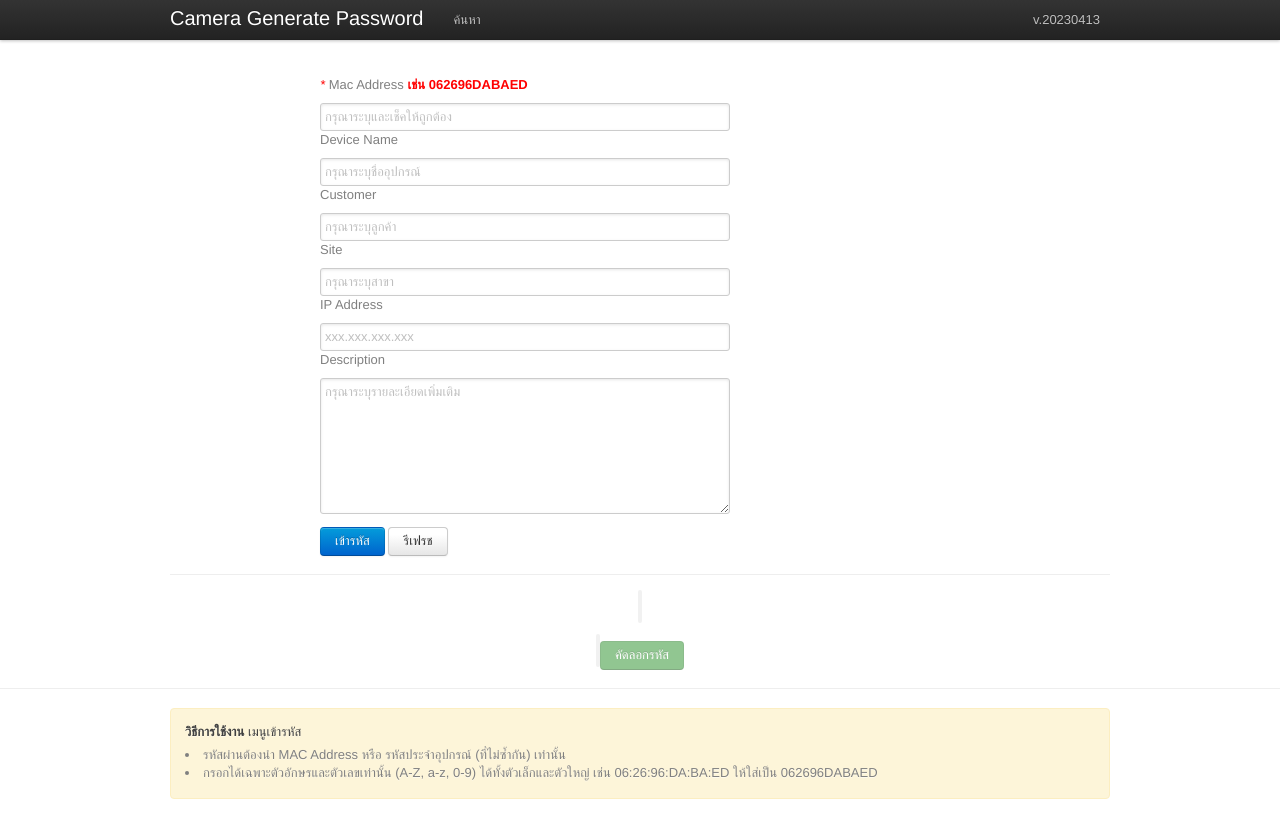
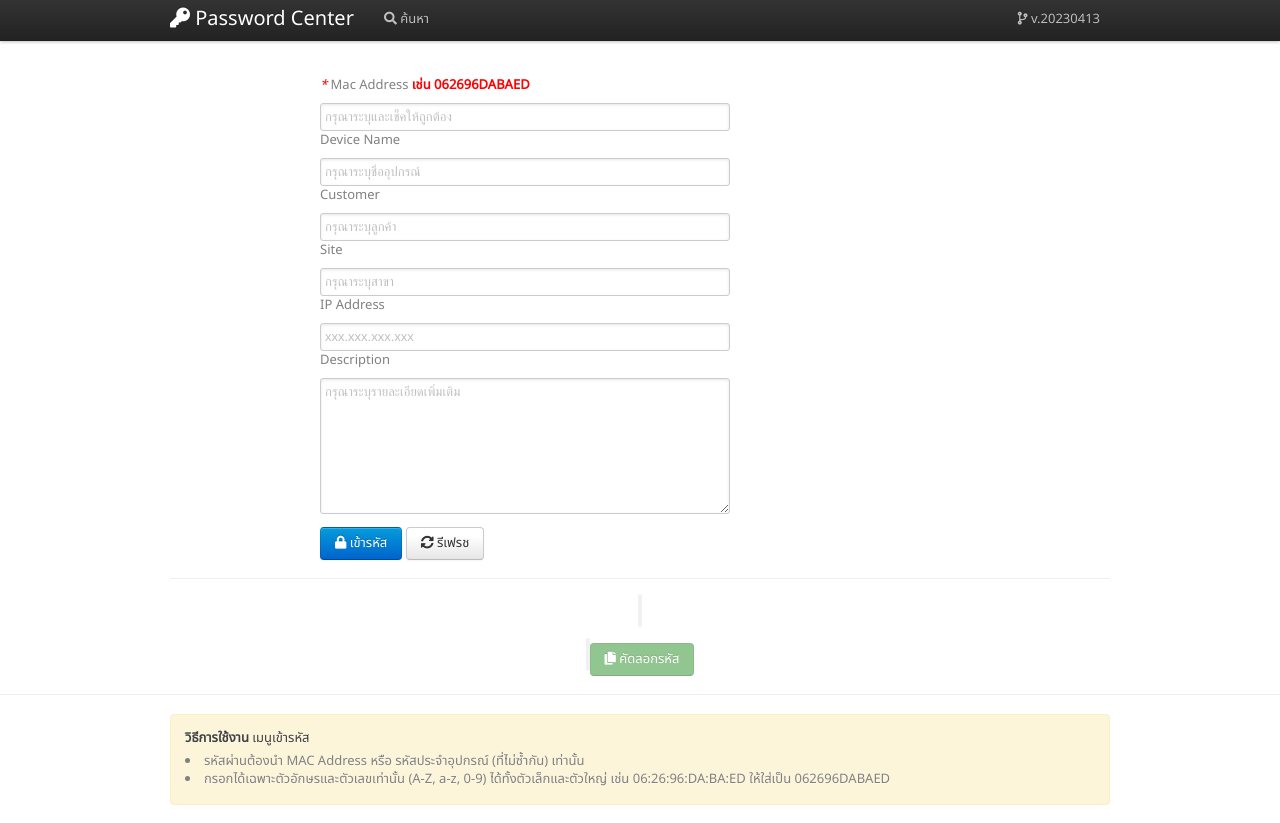
Before and after one commit to ezynook/password-center-php, a PHP site: page /encode.php?menu=1 in a window 1280 px wide. Before the commit the page ends 799 px from the top, so only its background shows below. Run offline with PHP 8.4, Linux system fonts and the light colour scheme; data comes from the database, SQL or seed files in the repository; data that the repository does not hold is empty; some libraries are stand-ins or nearby versions.

Commit message:
Update Code Automate at: 2023-04-17 10:50:59

```diff
--- a/decode.php
+++ b/decode.php
@@ -37,14 +37,14 @@
                 <input class="xlarge" name="strpassword" type="text" style="width: 400px;"
                     placeholder="กรุณาระบุและเช็คให้ถูกต้อง">
                 <br><br>
-                <button type="submit" class="btn success" name="btnsave">ถอดรหัส</button>
-                <button type="button" class="btn default" onclick="RefreshPage();">รีเฟรช</button>
+                <button type="submit" class="btn success" name="btnsave"><i class="fas fa-lock"></i> ถอดรหัส</button>
+                <button type="button" class="btn default" onclick="RefreshPage();"><i class="fas fa-sync-alt"></i> รีเฟรช</button>
             </div>
         </form>
         <hr>
         <div align="center">
           <code id="p1"><?php if (isset($unzip)){echo $unzip;}; ?></code>
-          <button class="btncopy btn info <?php if (empty($unzip)){echo 'disabled';}; ?>" onclick="copyToClipboard('#p1')">คัดลอกรหัส</button>
+          <button class="btncopy btn info <?php if (empty($unzip)){echo 'disabled';}; ?>" onclick="copyToClipboard('#p1')"><i class="fas fa-copy"></i> คัดลอกรหัส</button>
         </div>
     </div>
     <br>
--- a/encode.php
+++ b/encode.php
@@ -59,8 +59,8 @@
                 <textarea class="xxlarge" id="textarea" name="remark" placeholder="กรุณาระบุรายละเอียดเพิ่มเติม"
                     style="width: 400px;" rows="7"></textarea>
                 <br><br>
-                <button type="submit" class="btn primary" name="btnsave">เข้ารหัส</button>
-                <button type="button" class="btn default" onclick="RefreshPage();">รีเฟรช</button>
+                <button type="submit" class="btn primary" name="btnsave"><i class="fas fa-lock"></i> เข้ารหัส</button>
+                <button type="button" class="btn default" onclick="RefreshPage();"><i class="fas fa-sync-alt"></i> รีเฟรช</button>
             </div>
         </form>
         <hr>
@@ -68,7 +68,7 @@
             <code><?php if(!empty($msg)){echo $msg;} ?></code> <br><br>
             <code id="p1"><?php if (isset($zip2)){echo $zip2;}; ?></code>
             <button class="btncopy btn success <?php if (empty($zip2)){echo 'disabled';}; ?>"
-                onclick="copyToClipboard('#p1')">คัดลอกรหัส</button>
+                onclick="copyToClipboard('#p1')"><i class="fas fa-copy"></i> คัดลอกรหัส</button>
         </div>
     </div>
     <br>
--- a/menu.php
+++ b/menu.php
@@ -1,19 +1,30 @@
+<head>
+    <link rel="preconnect" href="https://fonts.googleapis.com">
+    <link rel="preconnect" href="https://fonts.gstatic.com" crossorigin>
+    <link href="https://fonts.googleapis.com/css2?family=Noto+Sans+Thai&display=swap" rel="stylesheet">
+    <link rel="stylesheet" href="https://use.fontawesome.com/releases/v5.15.4/css/all.css">
+    <style>
+        * {
+            font-family: 'Noto Sans Thai', sans-serif;
+        }
+    </style>
+</head>
 <div class="topbar">
     <div class="fill">
         <div class="container">
-            <h3><a href="#">Camera Generate Password</a></h3>
+            <h3><a href="#"><i class="fas fa-key"></i> Password Center</a></h3>
             <ul>
-                <li class="<?php if ($_GET['menu'] == 'table-search'){echo 'active';}else{ echo '';} ?>"><a href="table-search.php?menu=table-search">ค้นหา</a></li>
+                <li class="<?php if ($_GET['menu'] == 'table-search'){echo 'active';}else{ echo '';} ?>"><a href="table-search.php?menu=table-search"><i class="fas fa-search"></i> ค้นหา</a></li>
                 <?php if (isset($_SESSION['username'])){ ?>
-                    <li class="<?php if ($_GET['menu'] == 'encode'){echo 'active';}else{ echo '';} ?>"><a href="encode.php?menu=encode">เข้ารหัส</a></li>
-                    <li class="<?php if ($_GET['menu'] == 'decode'){echo 'active';}else{ echo '';} ?>"><a href="decode.php?menu=decode">ถอดรหัส</a></li>
-                    <li class="<?php if ($_GET['menu'] == 'setting'){echo 'active';}else{ echo '';} ?>"><a href="setting.php?menu=setting">ตั้งค่า</a></li>
-                    <li><a href="logout.php" onclick="return confirm('ออกจากระบบ ?')">ออกจากระบบ</a></li>
+                    <li class="<?php if ($_GET['menu'] == 'encode'){echo 'active';}else{ echo '';} ?>"><a href="encode.php?menu=encode"><i class="fas fa-lock"></i>  เข้ารหัส</a></li>
+                    <li class="<?php if ($_GET['menu'] == 'decode'){echo 'active';}else{ echo '';} ?>"><a href="decode.php?menu=decode"><i class="fas fa-unlock"></i> ถอดรหัส</a></li>
+                    <li class="<?php if ($_GET['menu'] == 'setting'){echo 'active';}else{ echo '';} ?>"><a href="setting.php?menu=setting"><i class="fas fa-wrench"></i> ตั้งค่า</a></li>
+                    <li><a href="logout.php" onclick="return confirm('ต้องการออกจากระบบใช่หรือไม่ ?')"><i class="fas fa-sign-out-alt"></i> ออกจากระบบ</a></li>
                 <?php } ?>
             </ul>
             <ul class="nav secondary-nav">
                 <li class="menu">
-                    <a href="#">v.20230413</a>
+                    <a href="#"><i class="fas fa-code-branch"></i> v.20230413</a>
                 </li>
             </ul>
         </div>
--- a/setting.php
+++ b/setting.php
@@ -51,7 +51,7 @@
             <label for="xlInput">จำนวนหลักการเข้ารหัส</label>
             <div class="input">
                 <input class="xlarge" name="rule" size="30" type="text" value="<?=getRule()?>">
-                <button type="submit" class="btn primary" name="btnsave">Save Changes</button>
+                <button type="submit" class="btn primary" name="btnsave"><i class="fas fa-save"></i> Save Changes</button>
             </div>
     </div>
     </form>
```
Also changed, not shown: index.php (+18 -9 lines).
